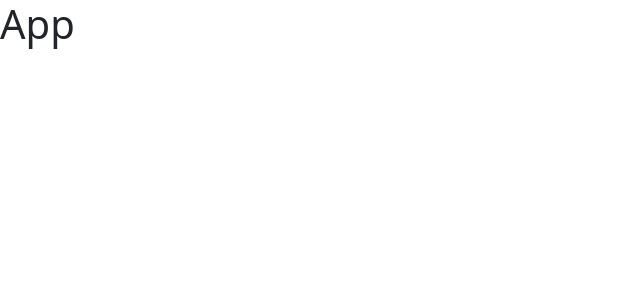
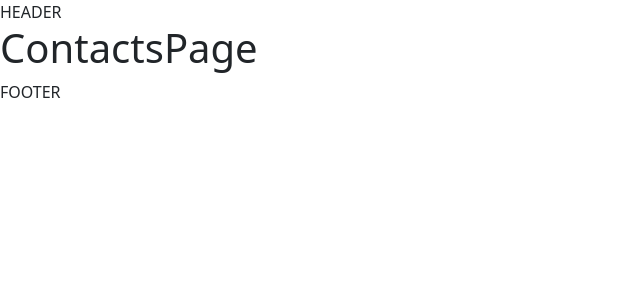
Before and after one commit to luigi-giordano/react-router, a React (Vite) app: page /contacts in a window 1280 px wide. Shown: the top 300 px of the page, without its empty margins (0-640 px from the left). Built offline with nearby package versions, Linux system fonts and the light colour scheme.

Commit message:
create route component

```diff
--- a/src/App.jsx
+++ b/src/App.jsx
@@ -1,9 +1,21 @@
 import { BrowserRouter, Routes, Route } from "react-router-dom"
+import DefaultLayout from "./layouts/DefaultLayout"
+import HomePage from "./pages/HomePage"
+import AboutPage from "./pages/AboutPage"
+import ContactsPage from "./pages/ContactsPage"
+
 const App = () => {
   return (
-    <>
-      <h1>App</h1>
-    </>
+    <BrowserRouter>
+      <Routes>
+        <Route Component={DefaultLayout}>
+          <Route path="/" Component={HomePage} />
+          <Route path="/about" Component={AboutPage} />
+          <Route path="/contacts" Component={ContactsPage} />
+        </Route>
+      </Routes>
+    </BrowserRouter>
+
   )
 }
 
--- a/src/index.css
+++ b/src/index.css
@@ -0,0 +1,3 @@
+.active {
+  color: seagreen;
+}
--- /dev/null
+++ b/src/layouts/DefaultLayout.jsx
@@ -0,0 +1,25 @@
+import { Outlet } from "react-router-dom"
+
+const DefaultLayout = () => {
+  return (
+    <>
+      <header>
+
+        HEADER
+
+      </header>
+      <main>
+
+        <Outlet />
+
+      </main>
+      <footer>
+
+        FOOTER
+
+      </footer>
+    </>
+  )
+}
+
+export default DefaultLayout
--- a/src/pages/AboutPage.jsx
+++ b/src/pages/AboutPage.jsx
@@ -1,7 +1,9 @@
-const AboutPage () => {
+const AboutPage = () => {
   return (
     <>
       <h1>AboutPage</h1>
     </>
   )
 }
+
+export default AboutPage
--- a/src/pages/ContactsPage.jsx
+++ b/src/pages/ContactsPage.jsx
@@ -1,7 +1,9 @@
-const ContactsPage () => {
+const ContactsPage = () => {
   return (
     <>
       <h1>ContactsPage</h1>
     </>
   )
 }
+
+export default ContactsPage
--- a/src/pages/HomePage.jsx
+++ b/src/pages/HomePage.jsx
@@ -1,7 +1,9 @@
-const HomePage () => {
+const HomePage = () => {
   return (
     <>
       <h1>Home Page</h1>
     </>
   )
 }
+
+export default HomePage
```
